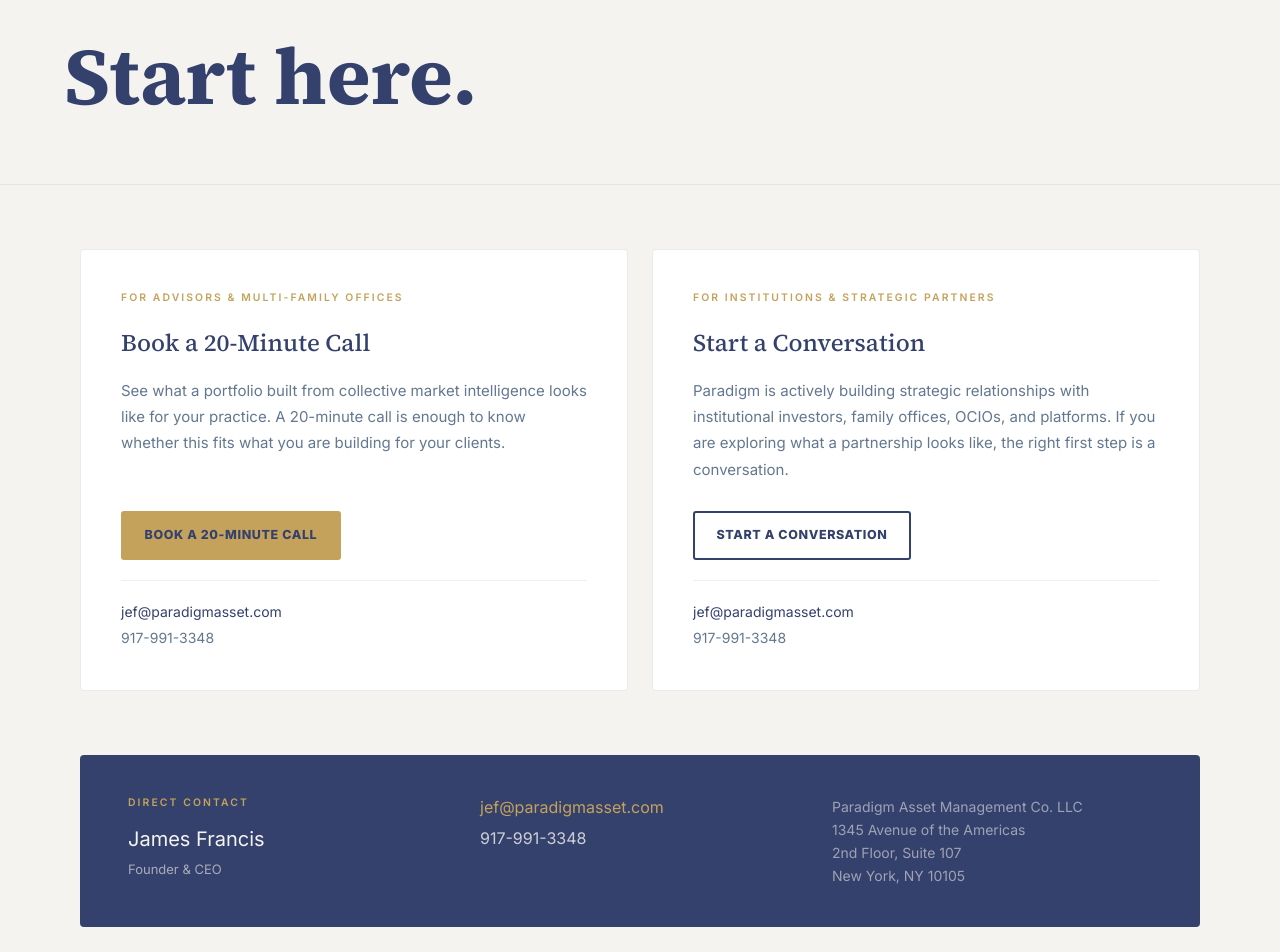
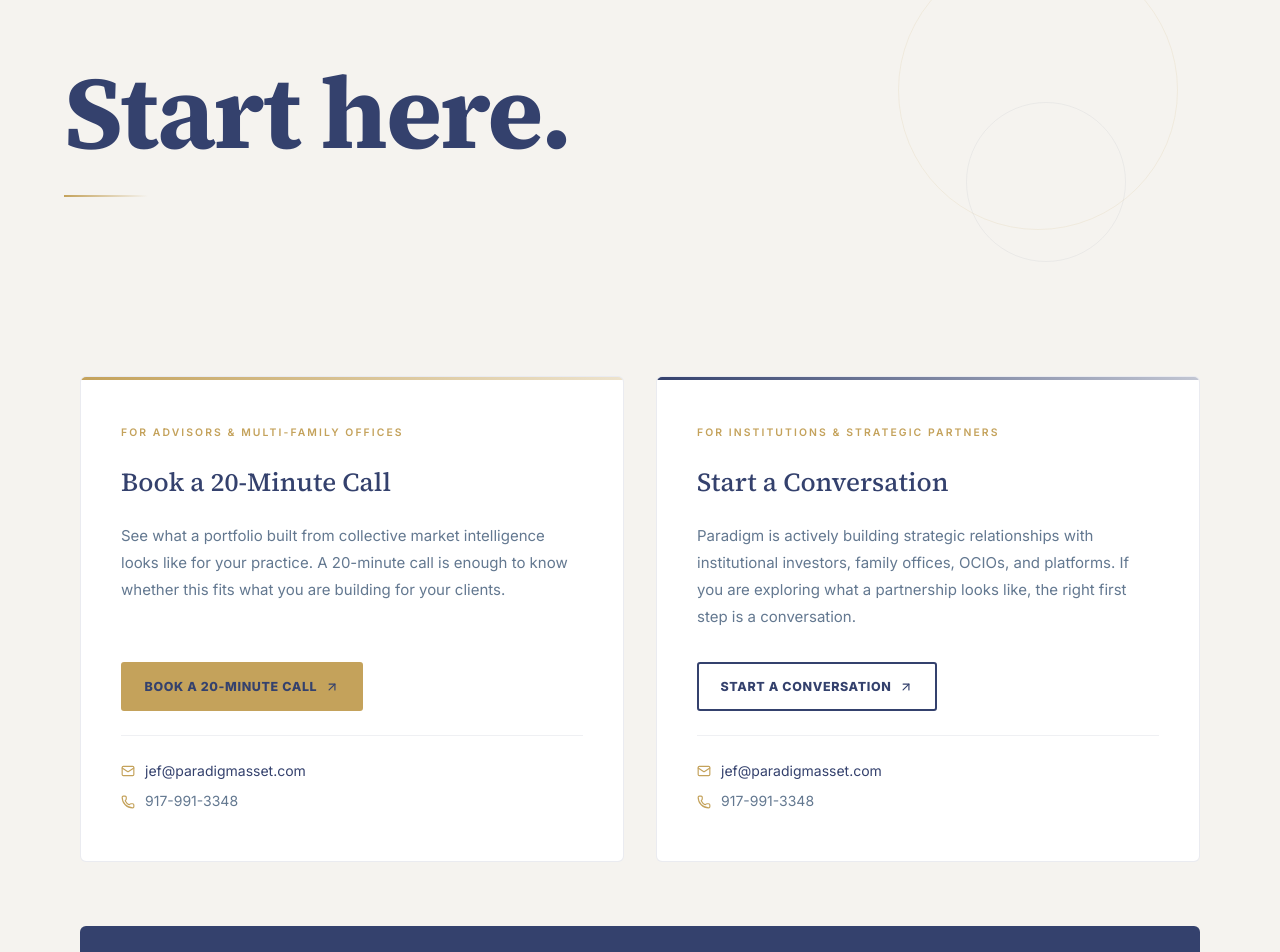
Before and after one commit to Ashhadk7/Paradigm-Website, a React (Vite) app: page /contact in a window 1280 px wide. Shown: the part 112-1064 px from the top of the page. Built offline with nearby package versions, Linux system fonts and the light colour scheme.

Commit message:
Contact page redesigned per doc, About page CTA removed

```diff
--- a/src/pages/Contact.jsx
+++ b/src/pages/Contact.jsx
@@ -1,31 +1,55 @@
 import { Helmet } from 'react-helmet-async';
 import { motion } from 'framer-motion';
+import { Mail, Phone, MapPin, ArrowUpRight } from 'lucide-react';
 
-function ContactPath({ tag, headline, body, ctaLabel, ctaVariant, ctaHref, email, phone }) {
+function ContactPath({ tag, headline, body, ctaLabel, ctaVariant, ctaHref, email, phone, delay = 0 }) {
   return (
     <motion.div
-      initial={{ opacity: 0, y: 16 }}
+      initial={{ opacity: 0, y: 24 }}
       whileInView={{ opacity: 1, y: 0 }}
       viewport={{ once: true }}
+      transition={{ duration: 0.6, delay }}
       style={{
         background: '#fff',
         border: '1px solid rgba(52,65,109,0.1)',
-        borderRadius: 4,
-        padding: '2.5rem',
+        borderRadius: 6,
+        padding: '3rem 2.5rem',
         display: 'flex',
         flexDirection: 'column',
-        gap: '1.25rem',
+        gap: '1.5rem',
+        position: 'relative',
+        overflow: 'hidden',
       }}
     >
+      {/* Top accent bar */}
+      <div style={{
+        position: 'absolute',
+        top: 0,
+        left: 0,
+        right: 0,
+        height: 3,
+        background: ctaVariant === 'gold'
+          ? 'linear-gradient(90deg, #C4A25B, rgba(196,162,91,0.3))'
+          : 'linear-gradient(90deg, #34416D, rgba(52,65,109,0.3))',
+      }} />
+
       <p style={{ fontFamily: 'Inter', fontSize: '0.65rem', fontWeight: 600, letterSpacing: '0.2em', textTransform: 'uppercase', color: '#C4A25B' }}>{tag}</p>
-      <h2 style={{ fontFamily: 'Source Serif 4, Georgia, serif', fontSize: '1.5rem', color: '#34416D', lineHeight: 1.3 }}>{headline}</h2>
-      <p style={{ fontFamily: 'Inter', fontSize: '0.9375rem', lineHeight: 1.75, color: '#637890', flexGrow: 1 }}>{body}</p>
+      <h2 style={{ fontFamily: 'Source Serif 4, Georgia, serif', fontSize: '1.625rem', color: '#34416D', lineHeight: 1.25 }}>{headline}</h2>
+      <p style={{ fontFamily: 'Inter', fontSize: '0.9375rem', lineHeight: 1.8, color: '#637890', flexGrow: 1 }}>{body}</p>
+
       <div style={{ marginTop: '0.5rem' }}>
-        <a href={ctaHref} className={`btn-${ctaVariant}`} style={{ alignSelf: 'flex-start' }}>{ctaLabel}</a>
+        <a href={ctaHref} className={`btn-${ctaVariant}`} style={{ display: 'inline-flex', alignItems: 'center', gap: '0.5rem' }}>
+          {ctaLabel} <ArrowUpRight size={14} />
+        </a>
       </div>
-      <div style={{ borderTop: '1px solid rgba(52,65,109,0.08)', paddingTop: '1.25rem' }}>
-        <a href={`mailto:${email}`} style={{ display: 'block', fontFamily: 'Inter', fontSize: '0.875rem', color: '#34416D', textDecoration: 'none', marginBottom: '0.25rem' }}>{email}</a>
-        <a href={`tel:+1${phone.replace(/\D/g, '')}`} style={{ display: 'block', fontFamily: 'Inter', fontSize: '0.875rem', color: '#637890', textDecoration: 'none' }}>{phone}</a>
+
+      <div style={{ borderTop: '1px solid rgba(52,65,109,0.08)', paddingTop: '1.5rem', display: 'flex', flexDirection: 'column', gap: '0.5rem' }}>
+        <a href={`mailto:${email}`} style={{ display: 'flex', alignItems: 'center', gap: '0.625rem', fontFamily: 'Inter', fontSize: '0.875rem', color: '#34416D', textDecoration: 'none' }}>
+          <Mail size={14} style={{ color: '#C4A25B', flexShrink: 0 }} /> {email}
+        </a>
+        <a href={`tel:+1${phone.replace(/\D/g, '')}`} style={{ display: 'flex', alignItems: 'center', gap: '0.625rem', fontFamily: 'Inter', fontSize: '0.875rem', color: '#637890', textDecoration: 'none' }}>
+          <Phone size={14} style={{ color: '#C4A25B', flexShrink: 0 }} /> {phone}
+        </a>
       </div>
     </motion.div>
   );
@@ -39,35 +63,87 @@
         <meta name="description" content="Start here. Book a 20-minute call or start a conversation. jef@paradigmasset.com · 917-991-3348" />
       </Helmet>
 
-      {/* ── HERO — Minimal, light background, not navy ── */}
+      {/* ── HERO — Minimal, light background, open and warm ── */}
       <section style={{
         background: '#F5F3EF',
-        paddingTop: '9rem',
-        paddingBottom: '4rem',
-        borderBottom: '1px solid rgba(52,65,109,0.08)',
+        minHeight: '52vh',
+        display: 'flex',
+        flexDirection: 'column',
+        justifyContent: 'center',
+        paddingTop: '7rem',
+        paddingBottom: '3rem',
+        position: 'relative',
+        overflow: 'hidden',
       }}>
-        <div style={{ maxWidth: 1200, margin: '0 auto', padding: '0 1.5rem' }}>
+        {/* Subtle decorative elements */}
+        <motion.div
+          initial={{ opacity: 0 }}
+          animate={{ opacity: 1 }}
+          transition={{ duration: 1.5, delay: 0.5 }}
+          style={{
+            position: 'absolute',
+            top: '15%',
+            right: '8%',
+            width: 280,
+            height: 280,
+            borderRadius: '50%',
+            border: '1px solid rgba(196,162,91,0.12)',
+            pointerEvents: 'none',
+          }}
+        />
+        <motion.div
+          initial={{ opacity: 0 }}
+          animate={{ opacity: 1 }}
+          transition={{ duration: 1.5, delay: 0.7 }}
+          style={{
+            position: 'absolute',
+            bottom: '10%',
+            right: '12%',
+            width: 160,
+            height: 160,
+            borderRadius: '50%',
+            border: '1px solid rgba(52,65,109,0.06)',
+            pointerEvents: 'none',
+          }}
+        />
+
+        <div style={{ maxWidth: 1200, margin: '0 auto', padding: '0 1.5rem', width: '100%' }}>
           <motion.h1
-            initial={{ opacity: 0, y: 24, filter: 'blur(6px)' }}
+            initial={{ opacity: 0, y: 30, filter: 'blur(8px)' }}
             animate={{ opacity: 1, y: 0, filter: 'blur(0px)' }}
-            transition={{ duration: 0.7, delay: 0.2, ease: [0.25, 0.46, 0.45, 0.94] }}
+            transition={{ duration: 0.8, delay: 0.15, ease: [0.25, 0.46, 0.45, 0.94] }}
             style={{
               fontFamily: 'Source Serif 4, Georgia, serif',
-              fontSize: 'clamp(3rem, 7vw, 5rem)',
+              fontSize: 'clamp(3.5rem, 8vw, 6.5rem)',
               fontWeight: 700,
               color: '#34416D',
-              lineHeight: 1.1,
+              lineHeight: 1.05,
+              letterSpacing: '-0.02em',
             }}
           >
             Start here.
           </motion.h1>
+
+          {/* Gold accent line */}
+          <motion.div
+            initial={{ scaleX: 0, opacity: 0 }}
+            animate={{ scaleX: 1, opacity: 1 }}
+            transition={{ duration: 0.8, delay: 0.8, ease: 'easeOut' }}
+            style={{
+              height: 2,
+              background: 'linear-gradient(90deg, #C4A25B 0%, transparent 60%)',
+              marginTop: '1.75rem',
+              maxWidth: 140,
+              transformOrigin: 'left',
+            }}
+          />
         </div>
       </section>
 
-      {/* ── TWO PATHS ── */}
+      {/* ── TWO PATHS — Equal visual weight ── */}
       <section className="section-offwhite">
-        <div className="section-inner" style={{ paddingTop: '4rem' }}>
-          <div style={{ display: 'grid', gridTemplateColumns: 'repeat(auto-fit, minmax(300px, 1fr))', gap: '1.5rem', marginBottom: '4rem' }}>
+        <div className="section-inner" style={{ paddingTop: '4.5rem', paddingBottom: '4.5rem' }}>
+          <div style={{ display: 'grid', gridTemplateColumns: 'repeat(auto-fit, minmax(320px, 1fr))', gap: '2rem', marginBottom: '4rem' }}>
             <ContactPath
               tag="For Advisors & Multi-Family Offices"
               headline="Book a 20-Minute Call"
@@ -77,6 +153,7 @@
               ctaHref="mailto:jef@paradigmasset.com?subject=20-Minute Call Request"
               email="jef@paradigmasset.com"
               phone="917-991-3348"
+              delay={0}
             />
             <ContactPath
               tag="For Institutions & Strategic Partners"
@@ -87,35 +164,42 @@
               ctaHref="mailto:jef@paradigmasset.com?subject=Institutional Inquiry"
               email="jef@paradigmasset.com"
               phone="917-991-3348"
+              delay={0.12}
             />
           </div>
 
           {/* ── DIRECT CONTACT ── */}
           <motion.div
-            initial={{ opacity: 0, y: 16 }}
+            initial={{ opacity: 0, y: 20 }}
             whileInView={{ opacity: 1, y: 0 }}
             viewport={{ once: true }}
+            transition={{ duration: 0.6 }}
             style={{
               background: '#34416D',
-              borderRadius: 4,
-              padding: '2.5rem 3rem',
+              borderRadius: 6,
+              padding: '3rem',
               display: 'grid',
-              gridTemplateColumns: 'repeat(auto-fit, minmax(200px, 1fr))',
-              gap: '2rem',
+              gridTemplateColumns: 'repeat(auto-fit, minmax(220px, 1fr))',
+              gap: '2.5rem',
               alignItems: 'start',
             }}
           >
             <div>
-              <p style={{ fontFamily: 'Inter', fontSize: '0.65rem', fontWeight: 600, letterSpacing: '0.2em', textTransform: 'uppercase', color: '#C4A25B', marginBottom: '0.75rem' }}>Direct Contact</p>
-              <p style={{ fontFamily: 'Source Serif 4, Georgia, serif', fontSize: '1.25rem', color: '#F5F3EF', marginBottom: '0.25rem' }}>James Francis</p>
+              <p style={{ fontFamily: 'Inter', fontSize: '0.65rem', fontWeight: 600, letterSpacing: '0.2em', textTransform: 'uppercase', color: '#C4A25B', marginBottom: '0.875rem' }}>Direct Contact</p>
+              <p style={{ fontFamily: 'Source Serif 4, Georgia, serif', fontSize: '1.375rem', color: '#F5F3EF', marginBottom: '0.25rem' }}>James Francis</p>
               <p style={{ fontFamily: 'Inter', fontSize: '0.8125rem', color: 'rgba(245,243,239,0.6)' }}>Founder & CEO</p>
             </div>
-            <div>
-              <a href="mailto:jef@paradigmasset.com" style={{ display: 'block', fontFamily: 'Inter', fontSize: '1rem', color: '#C4A25B', textDecoration: 'none', marginBottom: '0.375rem' }}>jef@paradigmasset.com</a>
-              <a href="tel:9179913348" style={{ display: 'block', fontFamily: 'Inter', fontSize: '1rem', color: 'rgba(245,243,239,0.8)', textDecoration: 'none' }}>917-991-3348</a>
+            <div style={{ display: 'flex', flexDirection: 'column', gap: '0.625rem' }}>
+              <a href="mailto:jef@paradigmasset.com" style={{ display: 'flex', alignItems: 'center', gap: '0.625rem', fontFamily: 'Inter', fontSize: '1rem', color: '#C4A25B', textDecoration: 'none' }}>
+                <Mail size={15} style={{ opacity: 0.7 }} /> jef@paradigmasset.com
+              </a>
+              <a href="tel:9179913348" style={{ display: 'flex', alignItems: 'center', gap: '0.625rem', fontFamily: 'Inter', fontSize: '1rem', color: 'rgba(245,243,239,0.8)', textDecoration: 'none' }}>
+                <Phone size={15} style={{ opacity: 0.7 }} /> 917-991-3348
+              </a>
             </div>
-            <div>
-              <p style={{ fontFamily: 'Inter', fontSize: '0.875rem', color: 'rgba(245,243,239,0.55)', lineHeight: 1.65 }}>
+            <div style={{ display: 'flex', alignItems: 'flex-start', gap: '0.625rem' }}>
+              <MapPin size={15} style={{ color: 'rgba(245,243,239,0.4)', flexShrink: 0, marginTop: 3 }} />
+              <p style={{ fontFamily: 'Inter', fontSize: '0.875rem', color: 'rgba(245,243,239,0.55)', lineHeight: 1.7 }}>
                 Paradigm Asset Management Co. LLC<br />
                 1345 Avenue of the Americas<br />
                 2nd Floor, Suite 107<br />
```
